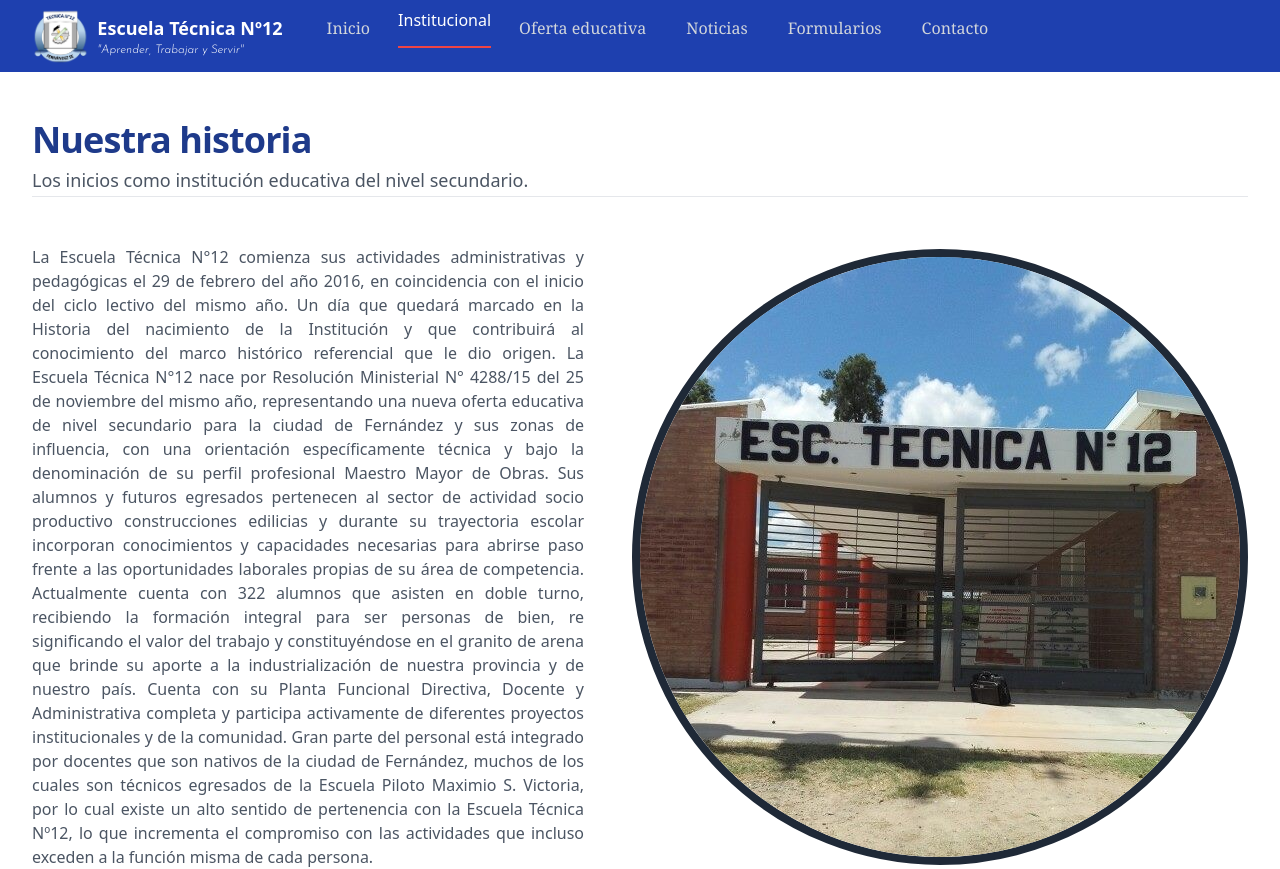
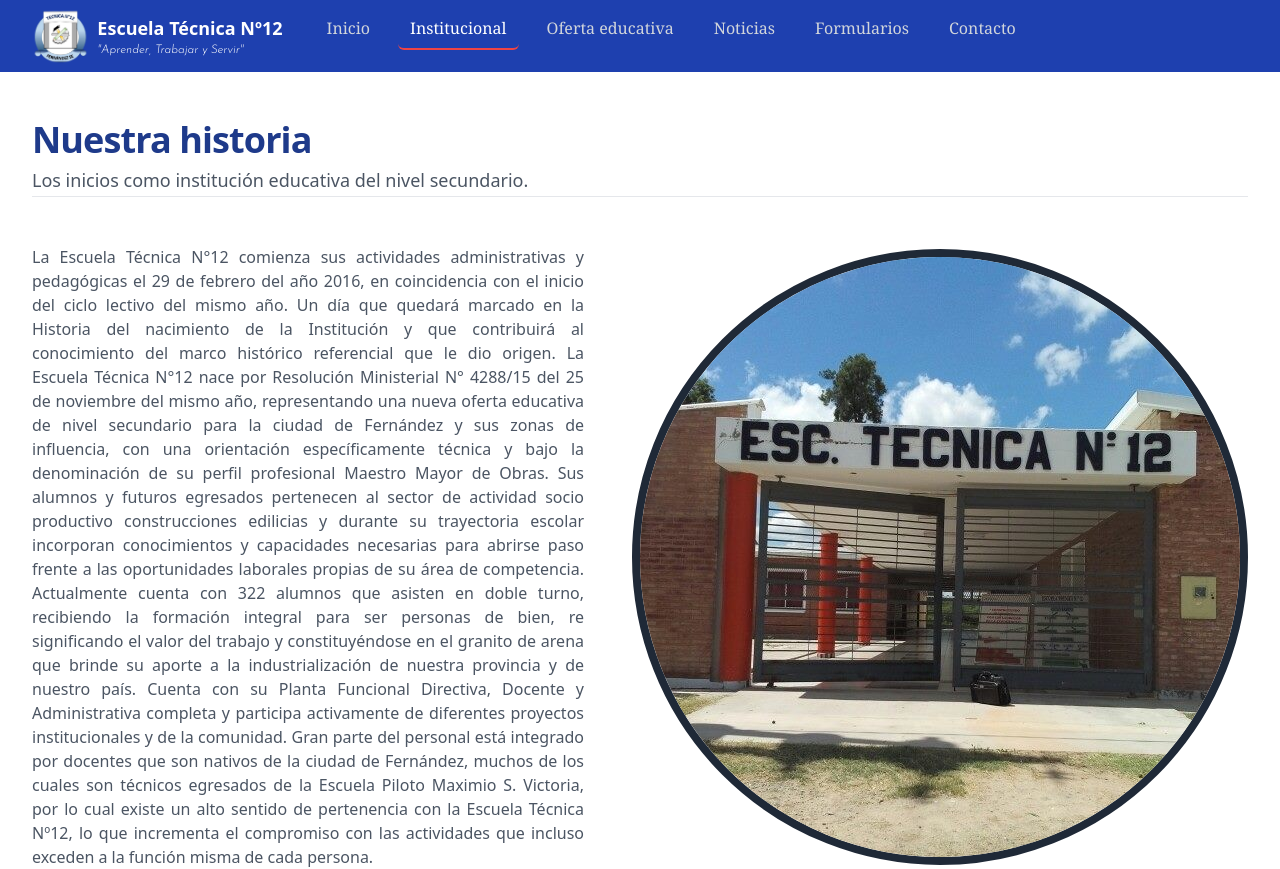
Before and after one commit to sergioek/tecnica12, a React (Vite) app: page /institucional in a window 1280 px wide. Shown: the top 869 px of the page. Built offline with nearby package versions, Linux system fonts and the light colour scheme; a web font is replaced by a local one.

Commit message:
Corrigiendo errores

```diff
--- a/src/components/Institutional/parts/Location.jsx
+++ b/src/components/Institutional/parts/Location.jsx
@@ -12,10 +12,10 @@ export const Location = () => {
         </p>
       </div>
 
-      <div className="my-12">
+      <div className="my-12 flex justify-center">
         <iframe
           src="https://www.google.com/maps/embed?pb=!1m18!1m12!1m3!1d2640.838338867007!2d-63.89044676326627!3d-27.92970592933156!2m3!1f0!2f0!3f0!3m2!1i1024!2i768!4f13.1!3m3!1m2!1s0x943b14eca7bf50d5%3A0x181845caa7f2c0fc!2sEscuela%20Tecnica%20N%C2%B012!5e0!3m2!1ses-419!2sar!4v1684970973001!5m2!1ses-419!2sar"
-          className="w-4/5 h-96"
+          className="w-11/12 h-96"
           style={{ border: 0 }}
           allowFullScreen=""
           loading="lazy"
--- a/src/components/NavBar/NavBar.jsx
+++ b/src/components/NavBar/NavBar.jsx
@@ -39,7 +39,7 @@ export default function NavBar() {
                 <div className="flex flex-1 items-center justify-center sm:items-stretch sm:justify-start">
                   <div className="flex flex-shrink-0 flex-row items-center">
                     <img
-                      className="block h-14 w-auto lg:hidden"
+                      className="block h-14 w-auto lg:hidden pl-6"
                       src="/img/logo.PNG"
                       alt="Your Company"
                     />
@@ -67,7 +67,7 @@ export default function NavBar() {
                             isPending
                               ? ""
                               : isActive
-                              ? "border-b-2 border-red-500  text-white"
+                              ? "hover:bg-gray-700 hover:text-white rounded-md px-3 py-2 text-md font-medium font-serif border-b-2 border-red-500  text-white"
                               : "text-gray-300 hover:bg-gray-700 hover:text-white rounded-md px-3 py-2 text-md font-medium font-serif"
                           }
                         >
```
